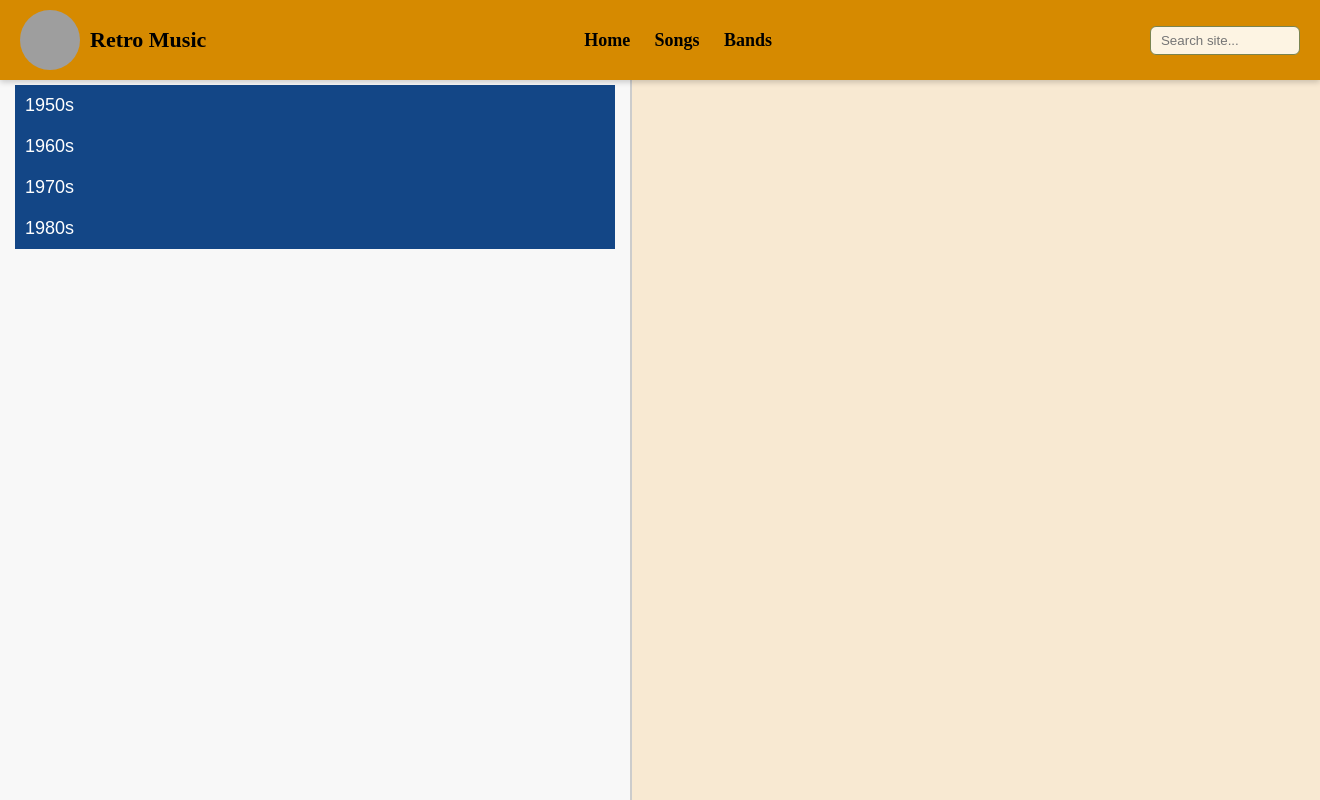
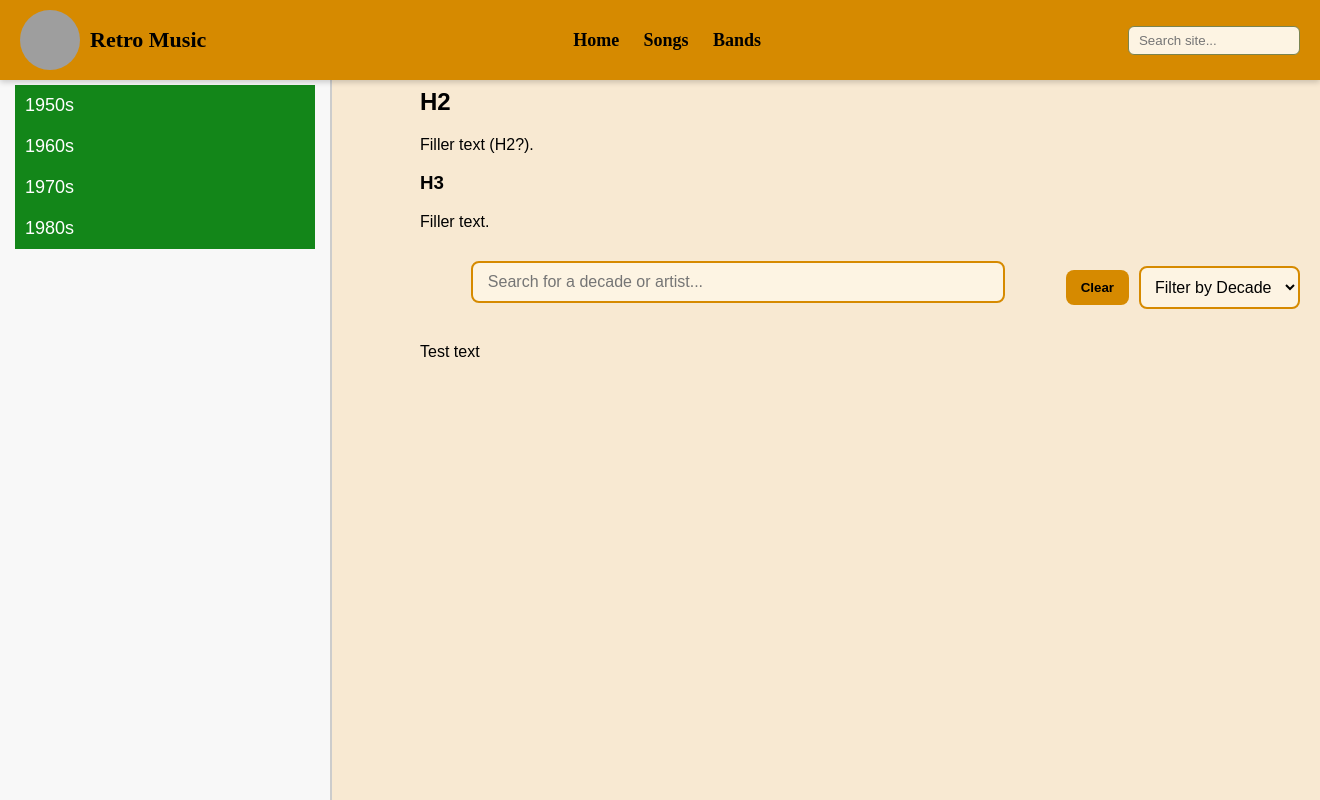
Before and after one commit to BoredMatt087/Retro-music-website, a plain HTML site: page songs.html in a window 1280 px wide. Shown: the whole page, 1320 px wide, since content can reach past the window. Drawn offline with Linux system fonts and the light colour scheme; grey boxes are pictures that could not be loaded.

Commit message:
Testing(6)

```diff
--- a/songs.html
+++ b/songs.html
@@ -1,4 +1,5 @@
-
+<!DOCTYPE html>
+<html lang="en">
 <head>
   <meta charset="UTF-8">
   <meta name="viewport" content="width=device-width, initial-scale=1.0">
@@ -7,8 +8,9 @@
   <link rel="stylesheet" href="style.css">
   <script src="script.js" defer></script>
 </head>
-<main>
+
 <body>
+
   <!-- ===== FIXED NAVIGATION BAR ===== -->
   <nav class="navbar">
     <div class="nav-left">
@@ -27,22 +29,30 @@
       <input type="text" id="navSearch" placeholder="Search site..." aria-label="Search the website">
     </div>
   </nav>
-  </body>
+
+  <main>
+
+    <!-- ===== MAIN HEADER ===== -->
     <section class="main-box">
-    <h2>Explore Retro Songs by Decade</h2>
-    <p>Use the search bar or the dropdown menu to quickly find a decade or artist.</p>
+      <h1>H1 not visibile?</h1>
+      <h2>H2</h2>
+      <p>Filler text (H2?).</p>
+      <h3>H3</h3>
+      <p>Filler text.</p>
 
-    <!-- ===== Combined Navigation ===== -->
-    <!--<div class="search-container">
+      <!-- ===== Combined Search Navigation ===== -->
+      <div class="search-container">
+
         <label for="searchBar" class="visually-hidden">Search</label>
+
         <input
           type="text"
           id="searchBar"
           placeholder="Search for a decade or artist..."
           aria-label="Search for a decade or artist">
+
         <button id="clearSearch" aria-label="Clear search">Clear</button>
 
-       New dropdown filter recomment
         <select id="decadeDropdown" aria-label="Filter by decade">
           <option value="">Filter by Decade</option>
           <option value="1950s">1950s</option>
@@ -50,38 +60,61 @@
           <option value="1970s">1970s</option>
           <option value="1980s">1980s</option>
         </select>
+
       </div>
-  </section>-->
+      <p>Test text</p>
+    </section>
 
-  <!-- ===== Song List Accordion ===== -->
+    <!-- ===== LEFT ACCORDION SIDEBAR ===== -->
     <aside class="left-accordion">
-  <div class="accordion-item">
+
+      <div id="1950s" class="accordion-item">
         <button class="accordion-header">1950s</button>
         <div class="accordion-content">
           <p>Rock n' roll hits from Elvis Presley, Chuck Berry, and Little Richard.</p>
         </div>
       </div>
 
-  <div class="accordion-item">
+      <div id="1960s" class="accordion-item">
         <button class="accordion-header">1960s</button>
         <div class="accordion-content">
           <p>British invasion with The Beatles, The Rolling Stones, and The Who.</p>
         </div>
       </div>
 
-  <div class="accordion-item">
+      <div id="1970s" class="accordion-item">
         <button class="accordion-header">1970s</button>
         <div class="accordion-content">
           <p>Disco and rock classics by Queen, ABBA, and Fleetwood Mac.</p>
         </div>
       </div>
 
-  <div class="accordion-item">
+      <div id="1980s" class="accordion-item">
         <button class="accordion-header">1980s</button>
         <div class="accordion-content">
           <p>Pop and synth hits from Madonna, Michael Jackson, and Duran Duran.</p>
         </div>
       </div>
+
     </aside>
 
   </main>
+
+</body>
+</html>
+<!-- TO do
+ Songs.html
+add id to each decade section for search and filter.
+between div and class accordion item add id="1950s"
+Below Main header comment place text.
+
+Whole
+add actual text for most shit
+add images?
+
+
+CSS
+fix width of accordion so it doesnt overlap with main content  - bottom of css
+find better fitting colour for accordion?
+
+-->
--- a/style.css
+++ b/style.css
@@ -394,7 +394,7 @@ mark {
 }
 /* Accordion Sidebar Layout */
 .left-accordion {
-  width: 600px;
+  width: 300px;
   padding: 15px;
   background-color: #f8f8f8;
   border-right: 2px solid #ccc;
@@ -407,7 +407,7 @@ mark {
 
 /* Accordion Buttons */
 .accordion-header {
-  background-color: #134686;
+  background-color: #138619;
   color: white;
   padding: 10px;
   width: 100%;
@@ -420,7 +420,7 @@ mark {
 }
 
 .accordion-header:hover {
-  background-color: #ED3F27;
+  background-color: #0d641b;
 }
 
 /* Accordion Content */
@@ -435,3 +435,8 @@ mark {
 .accordion-content.open {
   display: block;
 }
+.main-box {
+  margin-left: 400px;   /* space so content does NOT overlap accordion */
+  padding: 20px;
+  width: calc(100% - 400px);
+}
```
Lines whose indentation alone changed are shown as unchanged.
